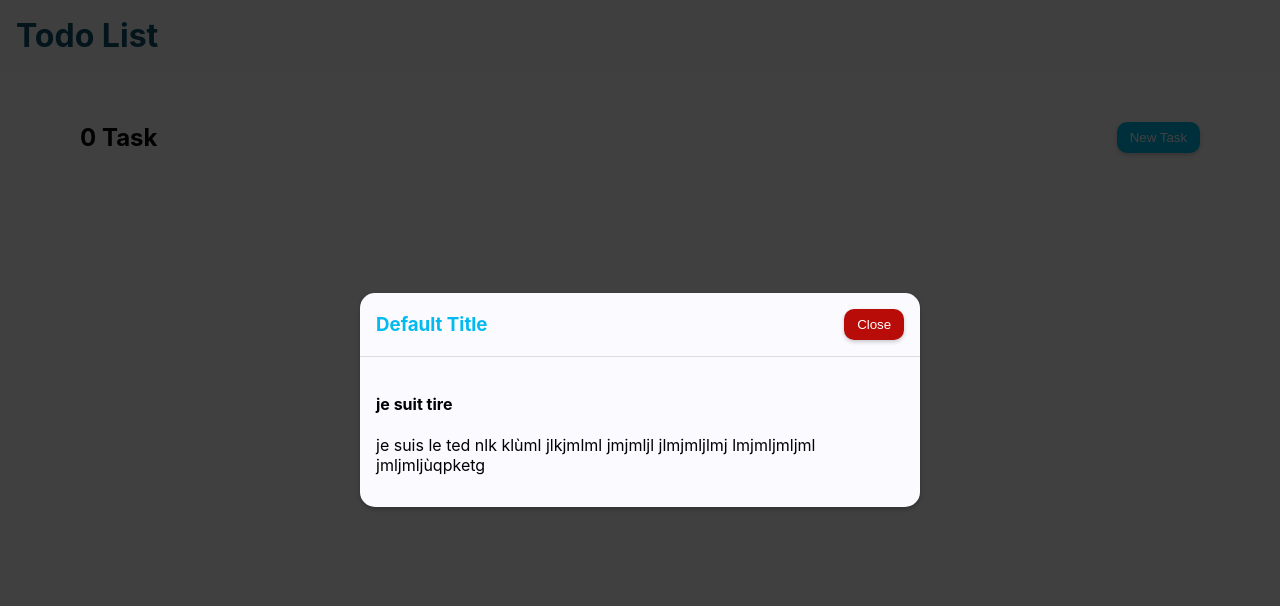
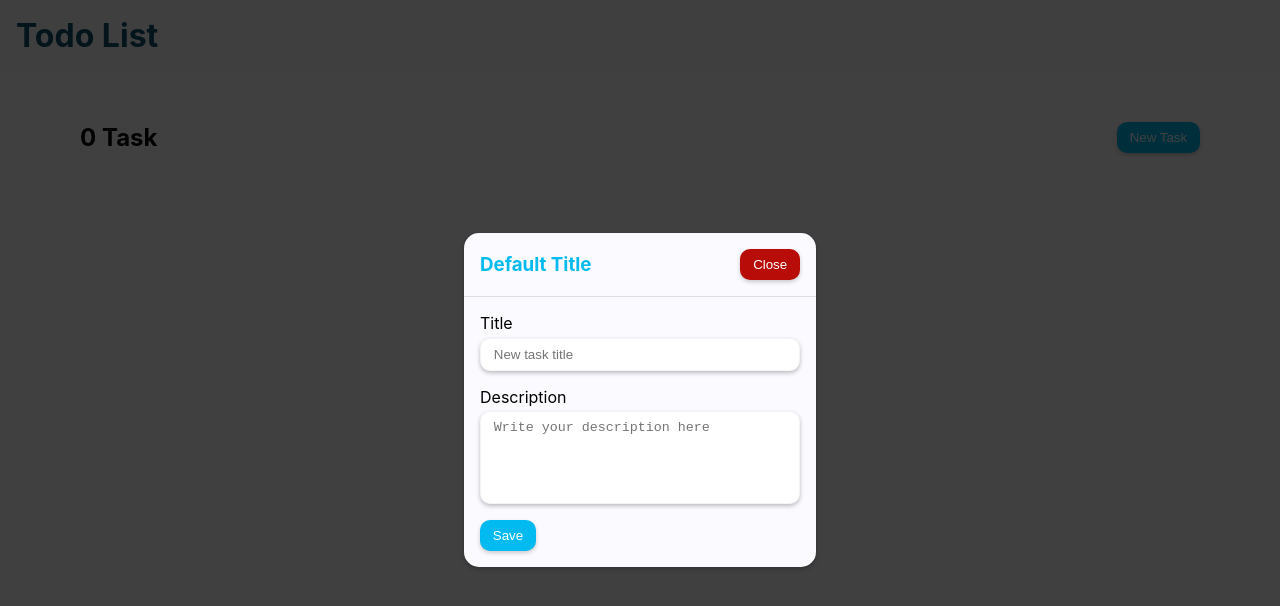
Before and after one commit to AndreaFourel/todo-app, a React (Create React App) app: page / in a window 1280 px wide. Both pictures are taken after a click on the button "New Task". Shown: the top 606 px of the page. Built offline with nearby package versions, Linux system fonts and the light colour scheme.

Commit message:
gestion des erreurs dans form

```diff
--- a/src/Components/Tasks/Tasks.jsx
+++ b/src/Components/Tasks/Tasks.jsx
@@ -3,6 +3,7 @@ import Button from "../../Components/UI/Button/Button"
 import PageTitle from "../../Components/UI/PageTitle/PageTitle";
 import Modal from "../UI/Modal/Modal";
 import style from './Tasks.module.css';
+import TaskForm from "../UI/Forms/TaskForm";
 
 
 const Tasks = () => {
@@ -16,8 +17,7 @@ const Tasks = () => {
         <Button onClick={ () => setIsNewModalOpen(true) }>New Task</Button>
       </div>
       <Modal isOpen={ isNewTaskModalOpen } setIsOpen={ setIsNewModalOpen }>
-        <h4>je suit tire</h4>
-        <p>je suis le ted nlk klùml jlkjmlml jmjmljl jlmjmljlmj lmjmljmljml jmljmljùqpketg</p>
+        <TaskForm />
       </Modal>
 
     </>
--- /dev/null
+++ b/src/Components/UI/Forms/Field.module.css
@@ -0,0 +1,21 @@
+.input-group {
+  display: flex;
+  flex-direction: column;
+  gap: 0.3rem;
+  margin-bottom: 1rem;
+  min-width: 20rem;
+}
+
+.input {
+  padding: 0.5rem 0.8rem;
+  border: 1px solid #f4f4f8;
+  border-radius: 10px;
+  box-shadow: 0 0.125rem 0.25rem rgba(0, 0, 0, 0.25);
+  resize: none;
+}
+
+.error {
+  color: #b80c09;
+  margin: 0;
+  font-size: 0.9rem;
+}
--- /dev/null
+++ b/src/Components/UI/Forms/TaskForm.jsx
@@ -0,0 +1,85 @@
+import { useState } from "react";
+import TextField from "./TextField";
+import TextareaField from "./TextareaField";
+import Button from "../Button/Button";
+
+const TaskForm = () => {
+
+  const [ formValue, setFormValue ] = useState({
+    title : '',
+    description: '',
+  });
+
+  const [ invalidFields, setInvalidFields] = useState([]);
+
+
+  const handleSubmit = (event) => {
+    event.preventDefault();
+    //empêcher la soumission et donc la création d'une tâche s'il y a des erreurs
+    if (invalidFields.length > 0) {
+      alert ('There are errors in the form');
+      return;
+    }
+    console.log(formValue);
+  }
+
+  const handleError = (error) => { //içi on récupère { name, error }
+    const invalidFieldsCopy = [...invalidFields];
+    //on récupère l'index d'un eventuel champ invalid eregitré dans le tableau
+    const invalidFieldIndex = invalidFieldsCopy.findIndex(field => field === error.name);
+
+    if(error.error) { // si une erreur est renvoyée (si dans le champ error il y a une  erreur)
+
+      if (invalidFieldIndex === -1) {//si le champs n'est pas enregistré comme invalide, on l'ajoute au tableau
+        setInvalidFields([...invalidFieldsCopy, error.name]);
+      }
+      // sinon, il est déja enregitré, on ne fait rien
+
+    } else {// si aucune error n'est renvoyée
+
+      if (invalidFieldIndex !== -1){ //mais que le champ est enregistré comme invalide, on le supprime du tableau
+        invalidFieldsCopy.splice(invalidFieldIndex, 1);
+        setInvalidFields(invalidFieldsCopy);
+      }
+      //si le champs n'est pas enregistré, on ne fait rien
+    }
+
+  }
+
+   return (
+    <form onSubmit = { handleSubmit }>
+      <TextField
+        name='Title'
+        placeholder='New task title'
+        label='Title'
+        value={ formValue.title }
+        onChange={ (value) => setFormValue({...formValue, title: value})}
+        validation={ {
+          required : true,
+          type: 'string',
+          minLength: 2,
+          maxLength: 25,
+        } }
+        onError={ handleError }
+      />
+      <TextareaField
+        name='Description'
+        placeholder='Write your description here'
+        label='Description'
+        value={ formValue.description }
+        onChange={ (value) => setFormValue({...formValue, description: value})}
+        validation={ {
+          required: false,
+          type: 'string',
+          maxLength: 100,
+        } }
+        onError={ handleError }
+      />
+      <Button type="submit">
+        Save
+      </Button>
+    </form>
+   );
+}
+
+export default TaskForm;
--- /dev/null
+++ b/src/Components/UI/Forms/TextField.jsx
@@ -0,0 +1,37 @@
+import { useEffect, useId } from 'react';
+import useFieldError from '../../../Hooks/useFieldError';
+import style from './Field.module.css';
+
+const TextField = ({ label, name, placeholder, validation, value, onChange, onError  }) => {
+
+  const id = useId();
+
+  const { error, validateField } = useFieldError();
+
+  const handleChange = (event) => {
+    const { value } = event.target;
+    //gestion des erreurs
+    validateField(value, validation);
+    onChange(value);
+  }
+
+  useEffect(() => {
+    onError({ name, error });
+  }, [ error, name ])
+
+  return (
+    <div className={ style['input-group'] }>
+      <label htmlFor={ id }>{ label }</label>
+      <input
+        type="text"
+        name={name}
+        className={ style.input }
+        placeholder={ placeholder }
+        value={ value }
+        onChange={ handleChange } />
+        {error && <p className={ style.error }>{ error }</p>}
+    </div>
+  );
+}
+
+export default TextField;
--- /dev/null
+++ b/src/Components/UI/Forms/TextareaField.jsx
@@ -0,0 +1,39 @@
+import style from './Field.module.css';
+import { useId, useEffect } from 'react';
+import useFieldError from '../../../Hooks/useFieldError';
+
+const TextareaField = ({ label, name, placeholder, validation, value, onChange, onError }) => {
+
+  const id = useId();
+
+  const { error, validateField } = useFieldError();
+
+  const handleChange = (event) => {
+    const { value } = event.target;
+    //gestion des erreurs
+    validateField(value, validation);
+    onChange(value);
+  }
+
+
+  useEffect(() => {
+    onError({ name, error });
+  }, [ error, name ])
+
+  return (
+    <div className={ style['input-group'] }>
+      <label htmlFor={ id }>{ label }</label>
+      <textarea
+        type="text"
+        rows={5}
+        name={name}
+        className={ style.input }
+        placeholder={ placeholder }
+        value={ value }
+        onChange={ handleChange } />
+        {error && <p className={ style.error }>{ error }</p>}
+    </div>
+  );
+}
+
+export default TextareaField;
--- /dev/null
+++ b/src/Hooks/useFieldError.jsx
@@ -0,0 +1,30 @@
+import { useState } from "react";
+
+
+const useFieldError = () => {
+
+  const [error, setError] = useState(null);
+
+  const validateField = (value, { type, required, minLength, maxLength, onError }) => {
+
+    if (type && typeof value !== type) {
+      setError(`The value must be ${type}`);
+    } else if (required && !value) {
+      setError('The field is required');
+    } else if (minLength && value.length < minLength) {
+      setError(`The value must have at least ${minLength} caracters`)
+    } else if (maxLength && value.length > maxLength) {
+      setError(`The value maust have less then ${maxLength} caracters`)
+    } else {
+      setError(null);
+    }
+  }
+
+  return {
+    error,
+    validateField,
+  }
+
+}
+
+export default useFieldError;
```
